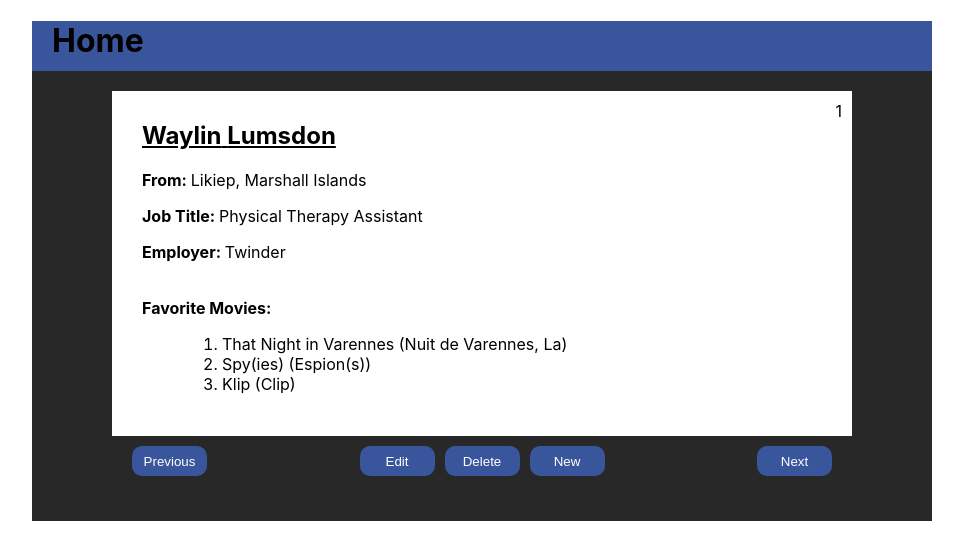
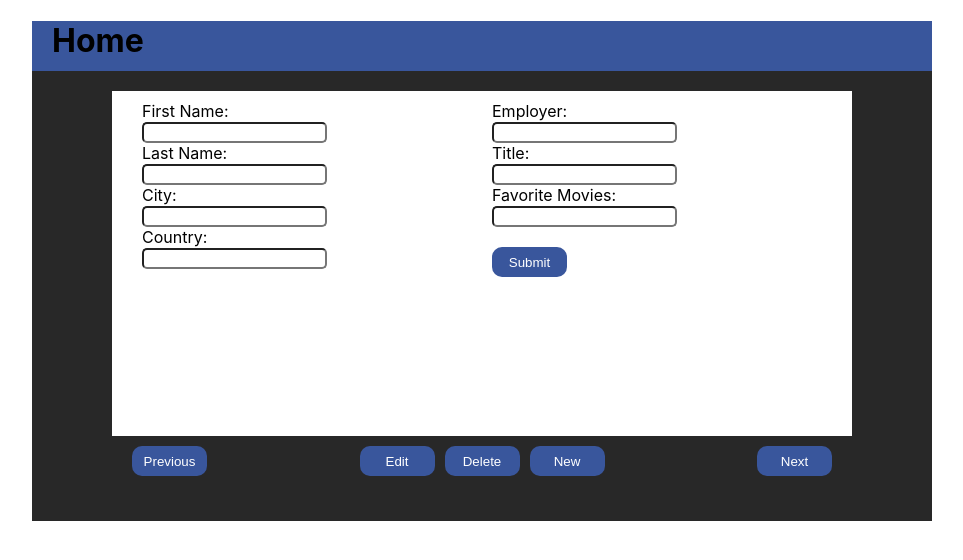
Before and after one commit to aibaronov/user-directory, a React (Create React App) app: page / in a window 1280 px wide. Both pictures are taken after a click on the button "New". Shown: the top 560 px of the page, without its empty margins (158-1121 px from the left). Built offline with nearby package versions, Linux system fonts and the light colour scheme.

Commit message:
Added deleted user functionality

```diff
--- a/package.json
+++ b/package.json
@@ -7,6 +7,7 @@
     "@testing-library/react": "^13.1.1",
     "@testing-library/user-event": "^13.5.0",
     "react": "^18.0.0",
+    "react-confirm-box": "^1.2.0",
     "react-dom": "^18.0.0",
     "react-scripts": "5.0.1",
     "web-vitals": "^2.1.4"
--- a/src/App.js
+++ b/src/App.js
@@ -1,38 +1,121 @@
 
 import React, {useState, useEffect} from 'react';
+import {confirm} from 'react-confirm-box';
 import './App.css';
 import Card from './components/Card';
 import Navigation from './components/Navigation';
+import NewForm from './components/NewForm';
 import data from './data'
 
 const userArray = data.map((user) => {return user});
+let globalID = userArray.length;
 
 function App() {
   const [index, setIndex] = useState(0);
-  const [userInfo, setUserInfo] = useState(userArray[0]);
+  const [userData, setUserData] = useState(data);
+  const [userInfo, setUserInfo] = useState(userData[0]);
+  const [newUserBool, setNewUserBool] = useState(false);
 
+  const [firstName, setFirstName] = useState('');
+  const [lastName, setLastName] = useState('');
+  const [city, setCity] = useState('');
+  const [country, setCountry] = useState('');
+  const [employer, setEmployer] = useState('');
+  const [title, setTitle] = useState('');
+  const [movies, setMovies] = useState([]);
 
-  console.log(`Current index: ${index}`);
+  const firstNameHandler = (event) => {
+      setFirstName(event.target.value);
+  }
+  const lastNameHandler = (event) =>{
+      setLastName(event.target.value);
+  }
+  const cityHandler = (event) => {
+      setCity(event.target.value);
+  }
+
+  const countryHandler = (event) => {
+      setCountry(event.target.value);
+  }
+  const employerHandler = (event) =>{
+      setEmployer(event.target.value);
+  }
+  const titleHandler = (event) => {
+      setTitle(event.target.value);
+  }
+  const movieHandler = (event) =>{
+      let movieArray = event.target.value.split(',');
+      setMovies(movieArray);
+  }
 
   useEffect(() => {
-    setUserInfo(userArray[index]);
-  }, [index])
+    if(index === userData.length - 1){
+      setUserInfo(userData[0]);
+    }
+    else{
+    setUserInfo(userData[index]);
+    }
+  }, [index, userData])
 
   const nextUserSelect = (event) => {
     event.preventDefault();
-    setIndex(previous => {return (previous + 1)%userArray.length});
+    setIndex(previous => {return (previous + 1)%userData.length});
     // setUserInfo(userArray[index]);
   }
 
   const previousUserSelect = (event) => {
     if(index < 1){
-      setIndex(userArray.length - 1);
-      setUserInfo(userArray[index]);
+      setIndex(userData.length - 1);
+      setUserInfo(userData[index]);
     }
     else{
-    setIndex(previous => {return (previous - 1)%userArray.length});
+    setIndex(previous => {return (previous - 1)%userData.length});
     }
-    console.log("previous button clicked");
+  }
+
+  const renderNewUserForm = (event) => {
+    event.preventDefault();
+    setNewUserBool(true);
+  }
+
+  const formSubmitHandler = (event) => {
+    event.preventDefault();
+    globalID++;
+    const newUser = {
+      id: globalID,
+      name: { first: firstName, last: lastName },
+      city: city,
+      country: country,
+      employer: employer,
+      title: title,
+      favoriteMovies: movies
+    }
+
+     setUserData([...userData, newUser]);
+    setNewUserBool(false);
+  }
+  const updateIndex = (data) => {
+    for(let i = 1; i <= data.length; i++){
+      data[i-1].id = i;
+    }
+  }
+  const deleteUserHandler = async (event) => {
+    event.preventDefault();
+    const confirmDelete = await confirm("Are you sure you wish to delete this user?");
+    if (confirmDelete){
+    const updatedData = userData.filter((user) => {
+      return Number(user.id) !== (index + 1)
+      }
+    )
+    updateIndex(updatedData);
+    setUserData(updatedData);
+    console.log(userData);
+    setUserInfo(userData[index + 1]);
+    }
+    else{
+      return;
+    }
+    console.log(userData);
   }
 
   return (
@@ -42,10 +125,24 @@ function App() {
         <h1>Home</h1>
       </div>
       <div className='container'>
-        <Card userData={userInfo}/>
+        {/* <Card userData={userInfo}/> */}
+        {newUserBool === true ?
+          <NewForm
+          formSubmit={formSubmitHandler}
+          firstNameHandler={firstNameHandler}
+          lastNameHandler={lastNameHandler}
+          cityHandler={cityHandler}
+          countryHandler={countryHandler}
+          employerHandler={employerHandler}
+          titleHandler={titleHandler}
+          movieHandler={movieHandler}/>:
+          <Card userData={userInfo}/>
+          }
         <Navigation
             nextUserSelect={nextUserSelect}
             previousUserSelect={previousUserSelect}
+            newUserForm = {renderNewUserForm}
+            deleteUser = {deleteUserHandler}
             />
       </div>
     </div>
--- a/src/components/Card.css
+++ b/src/components/Card.css
@@ -8,9 +8,21 @@
     padding-left: 30px;
 }
 
+input{
+    border-radius: 5px;
+}
+.sub-entry{
+    width: 50%;
+    float: left;
+}
+
+.submit-button{
+    margin-top:20px;
+}
 .user-id{
     float: right;
 }
+
 
 li{
     margin-left: 40px;
--- a/src/components/Card.js
+++ b/src/components/Card.js
@@ -1,4 +1,4 @@
-import React, {useState} from 'react';
+import React from 'react';
 import './Card.css';
 
 
--- a/src/components/Navigation.js
+++ b/src/components/Navigation.js
@@ -13,8 +13,8 @@ return(
 
         <div className='edit-buttons'>
             <button className='edit-button'>Edit</button>
-            <button className='edit-button'>Delete</button>
-            <button className='edit-button'>New</button>
+            <button className='edit-button' onClick={props.deleteUser}>Delete</button>
+            <button className='edit-button' onClick={props.newUserForm}>New</button>
         </div>
     </div>
 
--- /dev/null
+++ b/src/components/NewForm.css
@@ -0,0 +1,4 @@
+.sub-entry{
+    width: 50%;
+    float: left;
+}
--- /dev/null
+++ b/src/components/NewForm.js
@@ -0,0 +1,42 @@
+import React from 'react';
+import './Card.css';
+
+
+
+function NewForm(props){
+
+    return(
+        <div className='Card'>
+            <form className='user-form' onSubmit={props.formSubmit}>
+                <div className='sub-entry'>
+                    <label>First Name: </label><br></br>
+                    <input type='text' onChange={props.firstNameHandler}></input><br></br>
+
+                    <label>Last Name: </label><br></br>
+                    <input type='text' onChange={props.lastNameHandler}></input><br></br>
+
+                    <label>City: </label><br></br>
+                    <input type='text' onChange={props.cityHandler}></input><br></br>
+
+                    <label>Country: </label><br></br>
+                    <input type='text' onChange={props.countryHandler}></input><br></br>
+                </div>
+
+                <div className='sub-entry'>
+                    <label>Employer: </label><br></br>
+                    <input type='text' onChange={props.employerHandler}></input><br></br>
+
+                    <label>Title: </label><br></br>
+                    <input type='text' onChange={props.titleHandler}></input><br></br>
+
+                    <label>Favorite Movies: </label><br></br>
+                    <input type='text'onChange={props.movieHandler}></input><br></br>
+                    <button type='submit' className='submit-button' value='submit'>Submit</button>
+                </div>
+            </form>
+        </div>
+    )
+
+}
+
+export default NewForm;
```
Also changed, not shown: 1 other file (tests, documents, lock files or other folders).
